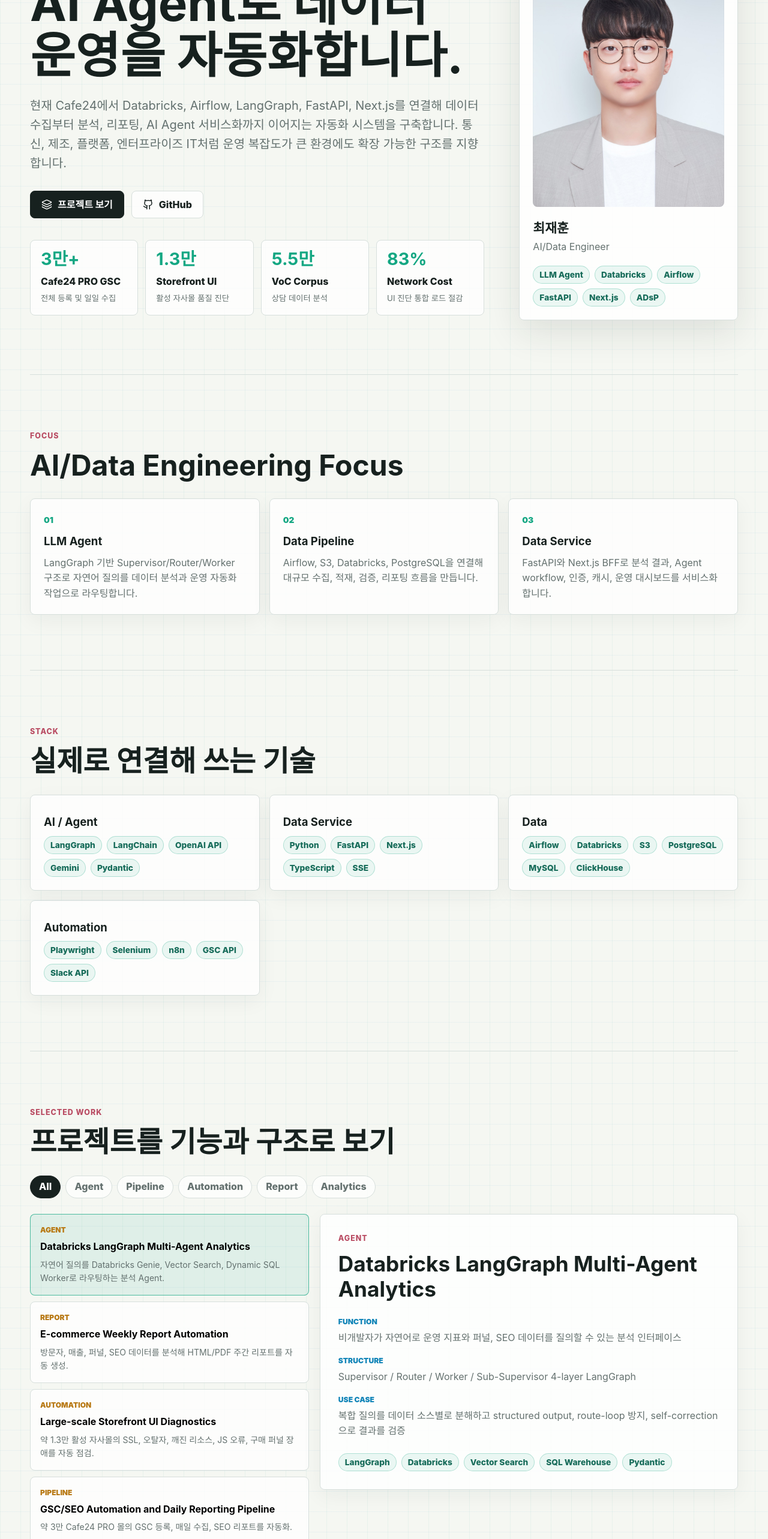
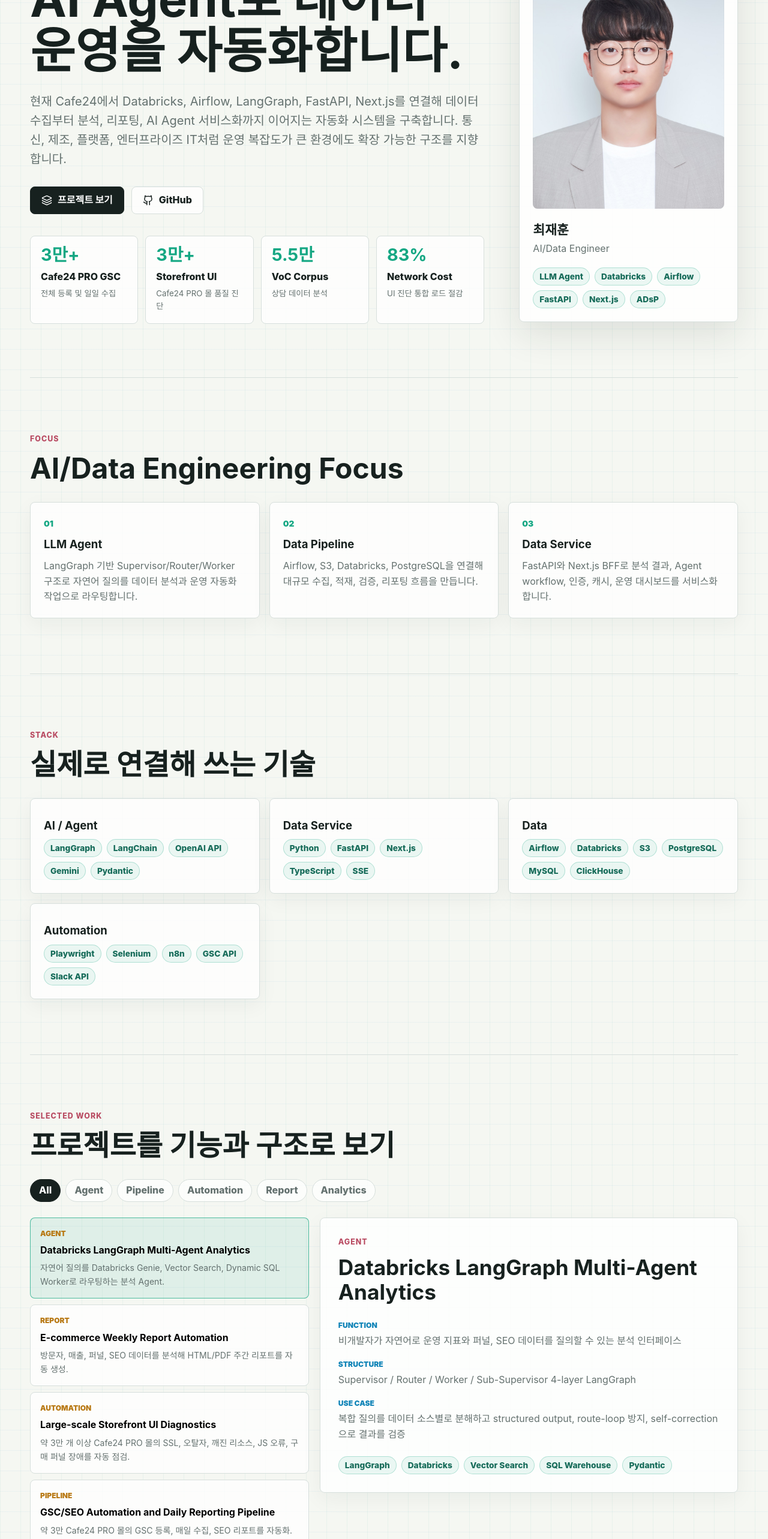
Before and after one commit to kr-MATAGI/kr-MATAGI, a Next.js app in the folder vercel-profile/: page / in a window 1280 px wide. Shown: the part 234-2800 px from the top of the page at 60% size. Built offline with nearby package versions, Linux system fonts and the light colour scheme.

Commit message:
Update storefront UI scale

```diff
--- a/vercel-profile/app/data.js
+++ b/vercel-profile/app/data.js
@@ -1,6 +1,6 @@
 export const metrics = [
   { label: "Cafe24 PRO GSC", value: "3만+", caption: "전체 등록 및 일일 수집" },
-  { label: "Storefront UI", value: "1.3만", caption: "활성 자사몰 품질 진단" },
+  { label: "Storefront UI", value: "3만+", caption: "Cafe24 PRO 몰 품질 진단" },
   { label: "VoC Corpus", value: "5.5만", caption: "상담 데이터 분석" },
   { label: "Network Cost", value: "83%", caption: "UI 진단 통합 로드 절감" }
 ];
@@ -45,7 +45,7 @@ export const projects = [
     id: "ui-tester",
     category: "automation",
     title: "Large-scale Storefront UI Diagnostics",
-    short: "약 1.3만 활성 자사몰의 SSL, 오탈자, 깨진 리소스, JS 오류, 구매 퍼널 장애를 자동 점검.",
+    short: "약 3만 개 이상 Cafe24 PRO 몰의 SSL, 오탈자, 깨진 리소스, JS 오류, 구매 퍼널 장애를 자동 점검.",
     function: "대규모 쇼핑몰 품질 이슈를 주기적으로 탐지하는 진단 플랫폼",
     structure: "Playwright 단일 로드에서 여러 검사를 통합 실행",
     usage: "사이트별 셀렉터 사전 없이 Cafe24 표준 패턴으로 구매 흐름을 재현하고 진단",
```
Also changed, not shown: 1 other file (tests, documents, lock files or other folders).
